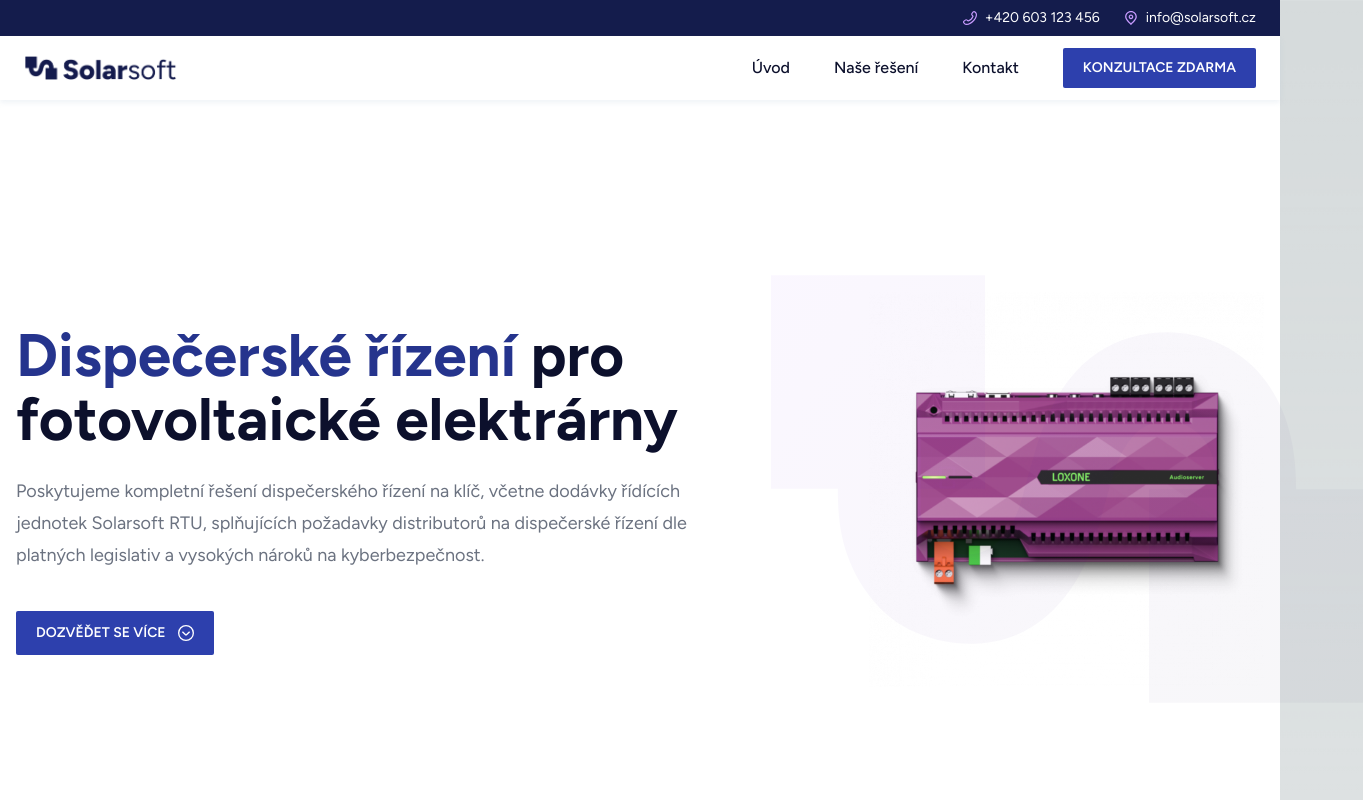
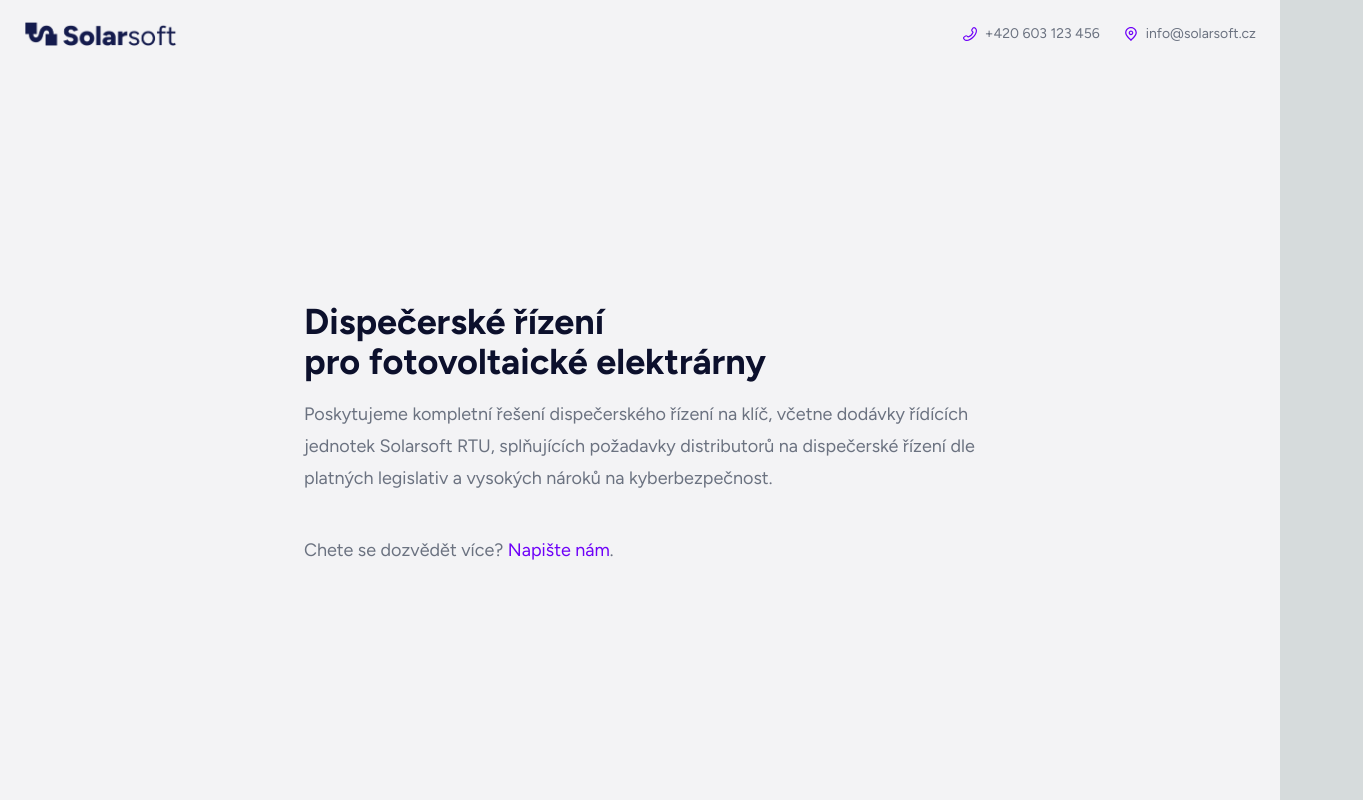
Before and after one commit to pavelvolek/solarsoft-website, a Next.js app: page / in a window 1280 px wide. Shown: the top 800 px of the page, 1363 px wide, since content can reach past the window. Built offline with nearby package versions, Linux system fonts and the light colour scheme.

Commit message:
Add temporary intro

```diff
--- a/app/page.tsx
+++ b/app/page.tsx
@@ -7,19 +7,63 @@
 import HeroSection from './ui/hero-section';
 import DispecerskeRizeni from './ui/dispecerske-rizeni';
 import SectionRTU from './ui/section-rtu';
+import Logo from './ui/solarsoft-logo';
 
 export default function Home() {
+  // return (
+  //   <main className="flex min-h-screen flex-col items-center justify-center bg-[#f3f3f5]">
+  //     {HeaderStrip()}
+  //     {Header()}
+  //     {HeroSection()}
+  //     <NaseReseni />
+  //     <DispecerskeRizeni />
+  //     <SectionRTU />
+  //     {EnergyManagement()}
+  //     {Contact()}
+  //     {Footer()}
+  //   </main>
+  // );
+
+  // temp intro
   return (
-    <main className="flex min-h-screen flex-col items-center justify-center bg-white">
-      {HeaderStrip()}
-      {Header()}
-      {HeroSection()}
-      <NaseReseni />
-      <DispecerskeRizeni />
-      <SectionRTU />
-      {EnergyManagement()}
-      {Contact()}
-      {Footer()}
+    <main className="flex min-h-screen flex-col items-center justify-stretch bg-[#f3f3f5]">
+      <nav className="w-full mx-auto px-4 lg:px-6 py-2 lg:py-6 flex items-start justify-between">
+        {Logo({ size: 'default' })}
+        <div className="flex justify-end gap-6 items-center">
+          <a href="tel:+420603123456" className="flex space-x-2 items-center text-sm text-gray-500 hover:text-primary-900">
+            <svg className="fill-current text-secondary-500 w-3.5 h-3.5" viewBox="0 0 24 24" xmlns="http://www.w3.org/2000/svg">
+              <path d="M22.17 1.82L21.12 0.910003C19.91 -0.299998 17.95 -0.299998 16.74 0.910003C16.71 0.940003 14.86 3.35 14.86 3.35C13.72 4.55 13.72 6.44 14.86 7.63L16.02 9.09C14.56 12.4 12.29 14.68 9.09001 16.04L7.63 14.87C6.44 13.72 4.54 13.72 3.35 14.87C3.35 14.87 0.940004 16.72 0.910004 16.75C-0.299996 17.96 -0.299996 19.92 0.860004 21.08L1.86 22.23C3.01 23.38 4.56 24.01 6.24 24.01C13.88 24.01 24 13.88 24 6.25C24 4.58 23.37 3.02 22.17 1.83V1.82ZM6.24 22C5.1 22 4.05 21.58 3.33 20.85L2.33 19.7C1.92 19.29 1.9 18.62 2.29 18.19C2.29 18.19 4.68 16.35 4.71 16.32C5.12 15.91 5.84 15.91 6.26 16.32C6.29 16.35 8.3 17.96 8.3 17.96C8.58001 18.18 8.95 18.24 9.28 18.11C13.42 16.53 16.39 13.57 18.1 9.3C18.23 8.97 18.18 8.59 17.95 8.3C17.95 8.3 16.34 6.28 16.32 6.26C15.89 5.83 15.89 5.14 16.32 4.71C16.35 4.68 18.19 2.29 18.19 2.29C18.62 1.9 19.29 1.91 19.75 2.37L20.8 3.28C21.57 4.05 22 5.1 22 6.24C22 13.2 12.23 22 6.24 22Z" />
+            </svg>
+            <span>+420 603 123 456</span>
+          </a>
+          <a href="mailto:info@solarsoft.cz" className="flex space-x-2 items-center text-sm text-gray-500 hover:text-primary-900">
+            <svg className="fill-current text-secondary-500 w-3.5 h-3.5" viewBox="0 0 24 24" xmlns="http://www.w3.org/2000/svg">
+              <path d="M11.958 24.008L11.2609 23.4105C10.2999 22.6058 1.909 15.3591 1.909 10.0583C1.909 4.50839 6.40811 0.00927734 11.958 0.00927734C17.5079 0.00927734 22.007 4.50839 22.007 10.0583C22.007 15.3592 13.6161 22.6059 12.6591 23.4145L11.958 24.008ZM11.958 2.18217C7.61021 2.18709 4.08686 5.71045 4.08193 10.0582C4.08193 13.3883 9.24437 18.7081 11.958 21.1429C14.6717 18.7071 19.8341 13.3843 19.8341 10.0582C19.8292 5.71045 16.3059 2.18714 11.958 2.18217Z" />
+              <path d="M11.958 14.0416C9.75808 14.0416 7.97467 12.2582 7.97467 10.0583C7.97467 7.85836 9.75808 6.07495 11.958 6.07495C14.158 6.07495 15.9414 7.85836 15.9414 10.0583C15.9414 12.2582 14.158 14.0416 11.958 14.0416ZM11.958 8.06658C10.858 8.06658 9.96634 8.95828 9.96634 10.0582C9.96634 11.1582 10.858 12.0499 11.958 12.0499C13.058 12.0499 13.9497 11.1582 13.9497 10.0582C13.9497 8.95828 13.058 8.06658 11.958 8.06658Z" />
+            </svg>
+            <span>info@solarsoft.cz</span>
+          </a>
+        </div>
+      </nav>
+      <section className="flex-1 flex flex-col items-center justify-center">
+        <div className="mx-auto place-self-center lg:col-span-8">
+          <h1 className="max-w-2xl mb-2 text-2xl font-bold text-primary-900 lg:text-4xl lg:mb-4">
+            Dispečerské řízení
+            <br /> pro fotovoltaické elektrárny
+          </h1>
+          <h2 className="max-w-2xl mb-6 font-normal text-gray-500 lg:mb-10 lg:text-lg  lg:leading-[2rem]">
+            Poskytujeme kompletní řešení dispečerského řízení na klíč, včetne dodávky řídících jednotek Solarsoft RTU, splňujících požadavky distributorů na
+            dispečerské řízení dle platných legislativ a vysokých nároků na kyberbezpečnost.
+          </h2>
+          <p className="font-normal text-gray-500 lg:text-lg  lg:leading-[2rem]">
+            Chete se dozvědět více?{' '}
+            <a href="mailto:info@solarsoft.cz" className="text-secondary-500 hover:text-secondary-800">
+              Napište nám
+            </a>
+            .
+          </p>
+        </div>
+      </section>
     </main>
   );
 }
```
